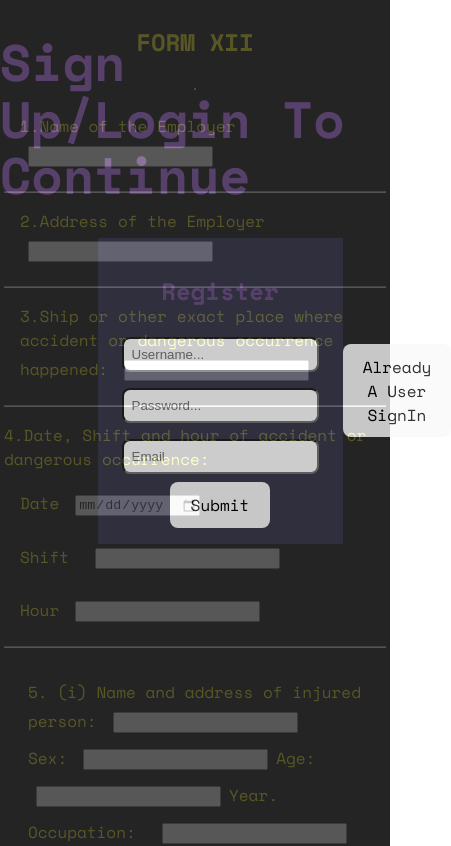
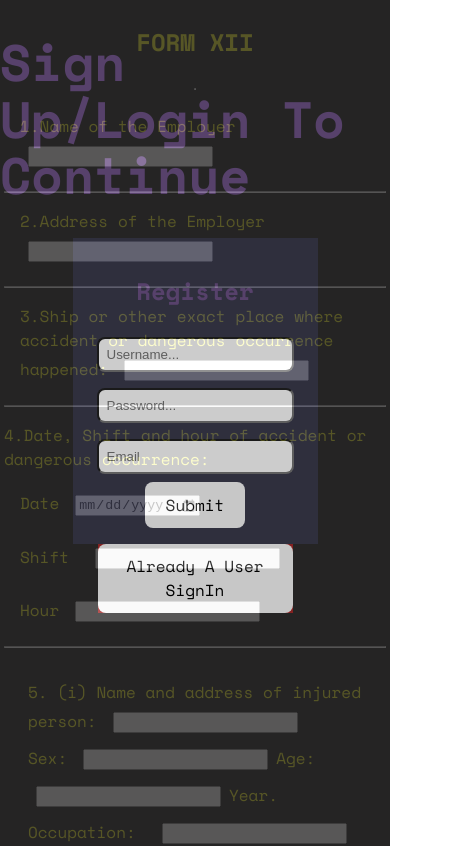
Before and after one commit to DAObliterator/MPT_AUTOMATION, a React (Vite) app: page / in a window 390 px wide. Shown: the top 846 px of the page, 451 px wide, since content can reach past the window. Built offline with nearby package versions, Linux system fonts and the light colour scheme; no server answers.

Commit message:
Css styles changed to make the page mobile responsive

```diff
--- a/src/pages/Home.css
+++ b/src/pages/Home.css
@@ -109,3 +109,12 @@ input {
   height: 10%;
   padding: 8px;
 }
+
+@media screen and (max-width: 720px)  {
+
+  #Auth-Main {
+    display: flex;
+    flex-direction: column;
+  }
+
+}
```
